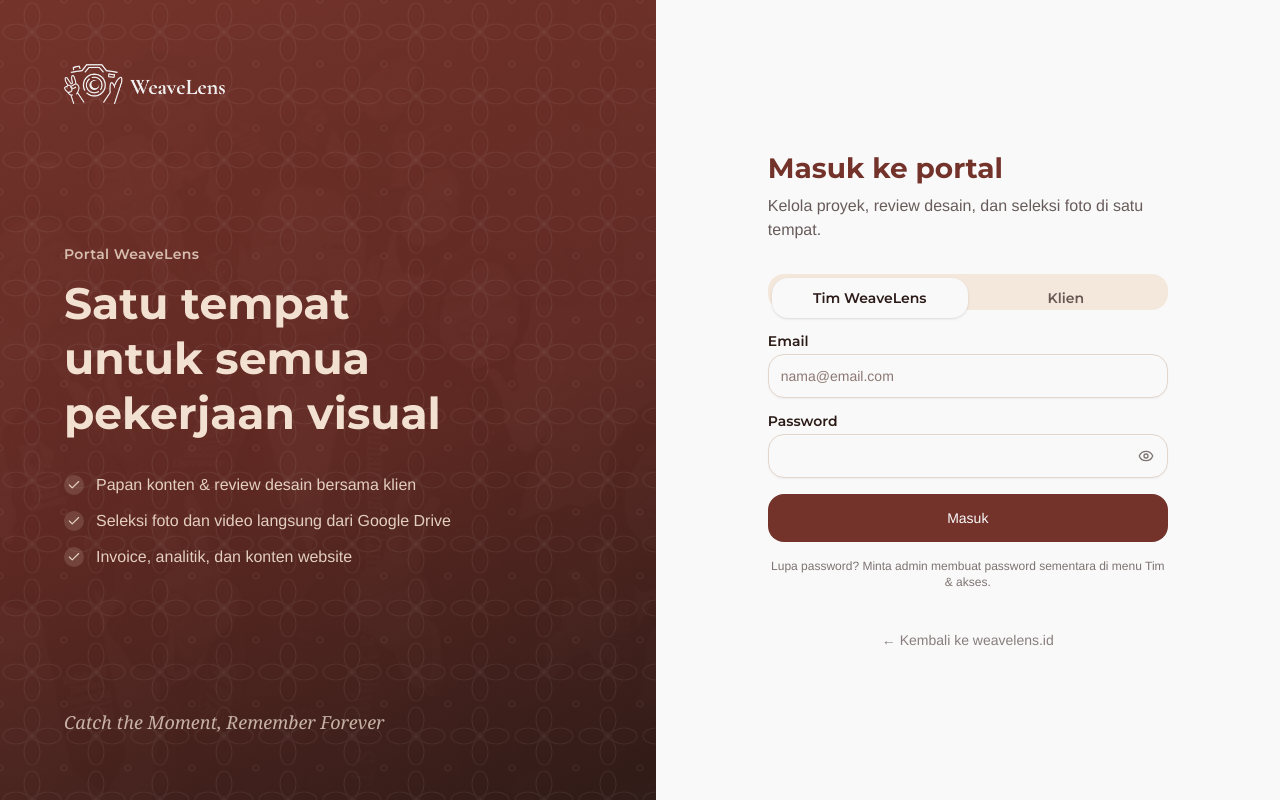
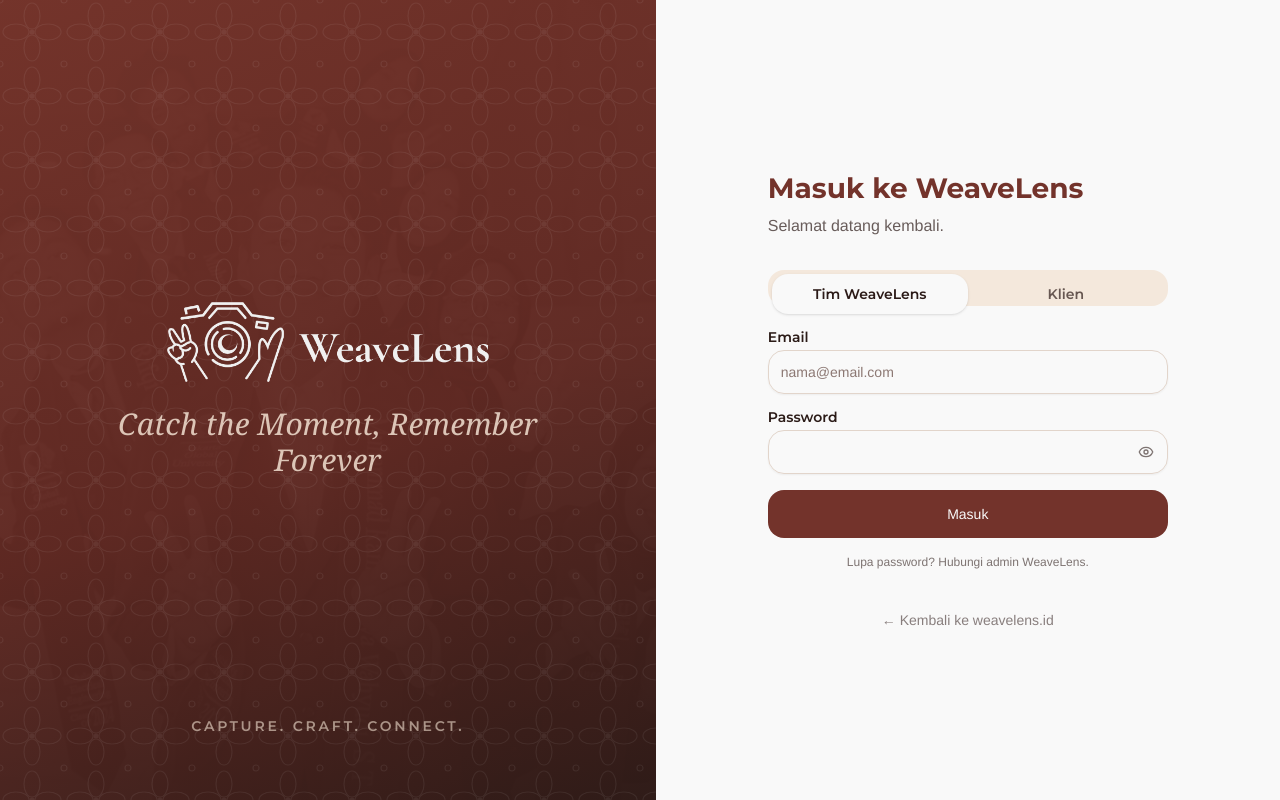
Before and after one commit to YosKyaa/weavelens.id, a Next.js app: page /login in a window 1280 px wide. Built offline with nearby package versions, Linux system fonts and the light colour scheme; no server answers.

Commit message:
Halaman login: panel kiri hanya identitas WeaveLens, tanpa daftar fitur

```diff
--- a/src/app/(auth)/login/page.tsx
+++ b/src/app/(auth)/login/page.tsx
@@ -2,7 +2,6 @@
 import Image from "next/image";
 import Link from "next/link";
 import { redirect } from "next/navigation";
-import { Check } from "lucide-react";
 import { BatikPattern } from "@/components/atoms/BatikPattern";
 import { Logo } from "@/components/atoms/Logo";
 import { LoginForm } from "@/components/organisms/LoginForm";
@@ -15,7 +14,7 @@
 export const dynamic = "force-dynamic";
 
 export const metadata: Metadata = {
-  title: `${portal.login.heading} — WeaveLens`,
+  title: "Masuk — WeaveLens",
   robots: { index: false, follow: false },
 };
 
@@ -72,28 +71,17 @@
           className="opacity-[0.07]"
         />
 
-        <Logo priority className="relative h-10 self-start brightness-0 invert-[0.94]" />
-
-        <div className="relative max-w-md">
-          <p className="font-heading text-sm font-semibold tracking-wide text-sand/80">
-            {text.brand.eyebrow}
+        {/* Hanya identitas brand: logo + tagline, tanpa daftar fitur. */}
+        <span />
+        <div className="relative flex flex-col items-center text-center">
+          <Logo priority className="h-16 brightness-0 invert-[0.94] xl:h-20" />
+          <p className="mt-6 font-serif text-2xl text-sand/85 italic xl:text-3xl">
+            {text.brand.tagline}
           </p>
-          <h2 className="mt-3 font-heading text-4xl leading-tight font-bold text-sand xl:text-[2.75rem]">
-            {text.brand.title}
-          </h2>
-          <ul className="mt-8 grid gap-3">
-            {text.brand.points.map((point) => (
-              <li key={point} className="flex items-start gap-3 text-sand/90">
-                <span className="mt-0.5 flex size-5 shrink-0 items-center justify-center rounded-full bg-sand/15">
-                  <Check className="size-3.5" />
-                </span>
-                {point}
-              </li>
-            ))}
-          </ul>
         </div>
-
-        <p className="relative font-serif text-lg text-sand/75 italic">{text.brand.footer}</p>
+        <p className="relative text-center font-heading text-sm font-semibold tracking-[0.2em] text-sand/60 uppercase">
+          {text.brand.pillars}
+        </p>
       </section>
 
       {/* Form */}
--- a/src/content/portal.ts
+++ b/src/content/portal.ts
@@ -71,8 +71,8 @@
   },
 
   login: {
-    heading: "Masuk ke portal",
-    sub: "Kelola proyek, review desain, dan seleksi foto di satu tempat.",
+    heading: "Masuk ke WeaveLens",
+    sub: "Selamat datang kembali.",
     teamTab: "Tim WeaveLens",
     clientTab: "Klien",
     google: "Masuk dengan Google",
@@ -83,7 +83,7 @@
     passwordLabel: "Password",
     showPassword: "Tampilkan password",
     hidePassword: "Sembunyikan password",
-    forgot: "Lupa password? Minta admin membuat password sementara di menu Tim & akses.",
+    forgot: "Lupa password? Hubungi admin WeaveLens.",
     clientHint: "Kami kirim link masuk ke email ini. Tidak perlu password.",
     clientShareHint:
       "Dapat link proyek dari WeaveLens lewat WhatsApp? Buka link itu langsung, tidak perlu masuk di sini.",
@@ -93,15 +93,10 @@
     checking: "Memeriksa…",
     linkSent: (email: string) =>
       `Kalau ${email} terdaftar, link masuk sudah kami kirim. Cek kotak masuk atau folder spam; link berlaku 10 menit.`,
+    /** Panel kiri hanya identitas brand, tanpa daftar fitur. */
     brand: {
-      eyebrow: "Portal WeaveLens",
-      title: "Satu tempat untuk semua pekerjaan visual",
-      points: [
-        "Papan konten & review desain bersama klien",
-        "Seleksi foto dan video langsung dari Google Drive",
-        "Invoice, analitik, dan konten website",
-      ],
-      footer: "Catch the Moment, Remember Forever",
+      tagline: "Catch the Moment, Remember Forever",
+      pillars: "Capture. Craft. Connect.",
     },
     errors: {
       emailInvalid: "Tulis email yang valid, mis. nama@email.com.",
```
